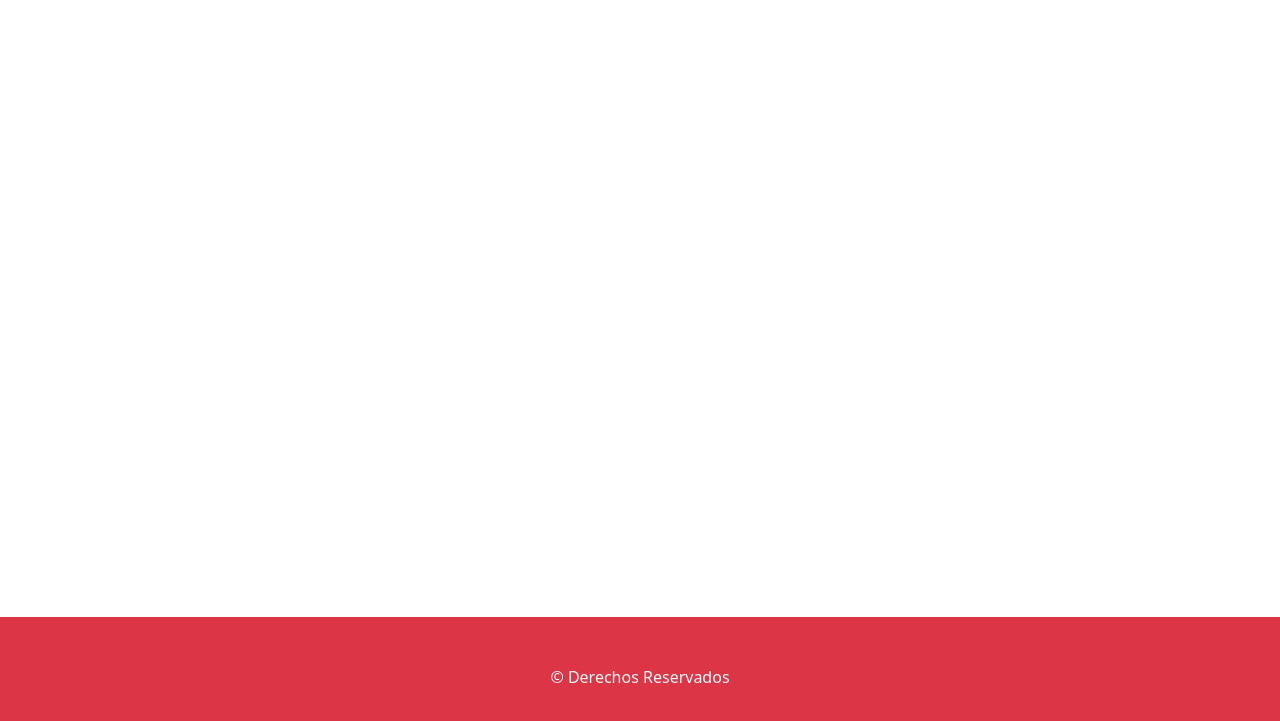
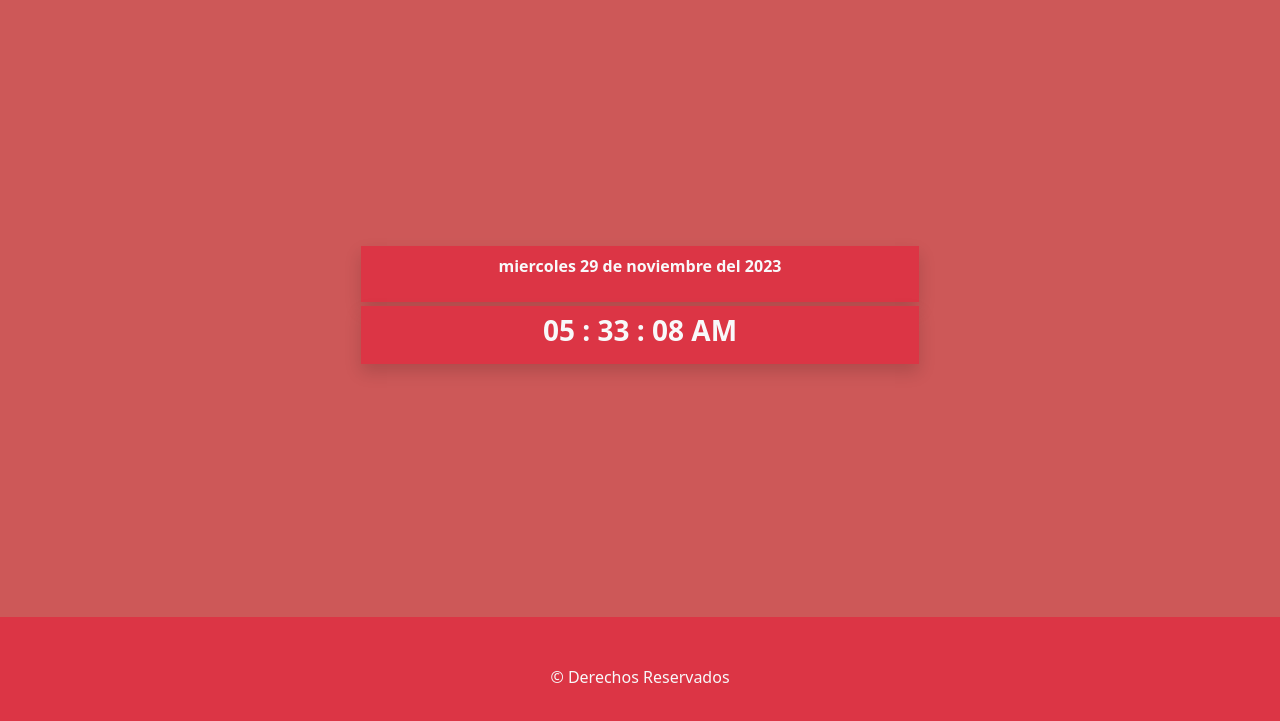
Before and after one commit to nicolasolivera32/trabajoPracticoJs5-ejercicio4, a plain HTML site: page index.html in a window 1280 px wide. Shown: the part 63-784 px from the top of the page. Drawn offline with nearby package versions, Linux system fonts and the light colour scheme.

Commit message:
se creo una web donde se muestra un reloj con fecha y hora

```diff
--- a/css/style.css
+++ b/css/style.css
@@ -1,9 +1,10 @@
 body{
     display: flex;
     flex-direction: column;
-    height: 100vh;
+    min-height: 100vh;
 }
 
 main{
     flex-grow: 1;
+    background: rgb(205, 88, 88);
 }
--- a/index.html
+++ b/index.html
@@ -69,8 +69,17 @@
         </div>
       </nav>
     </header>
-    <main>
-    </main>
+    <main class="d-flex flex-column justify-content-center">
+        <section class="container d-flex flex-column justify-content-center
+        align-items-center">
+          <article class="bg-danger shadow text-light d-flex justify-content-center align-items-center mb-1 w-50">
+            <p class="parrafoFecha p-2 fw-bold"></p>
+          </article>
+          <article class="bg-danger shadow d-flex text-light justify-content-center w-50">
+            <h3 class="parrafoHora p-2 fw-bold"></h3>
+          </article>
+        </section>
+      </main>
     <footer class="bg-danger py-5 text-center text-light">
       &copy; Derechos Reservados
     </footer>
@@ -79,5 +88,6 @@
       integrity="sha384-C6RzsynM9kWDrMNeT87bh95OGNyZPhcTNXj1NW7RuBCsyN/o0jlpcV8Qyq46cDfL"
       crossorigin="anonymous"
     ></script>
+    <script src="./js/ejercicio4.js"></script>
   </body>
 </html>
--- /dev/null
+++ b/js/ejercicio4.js
@@ -0,0 +1,55 @@
+const mostrarFecha = () => {
+    const parrafoFecha = document.querySelector(".parrafoFecha");
+    const dias = [
+      "domingo",
+      "lunes",
+      "martes",
+      "miercoles",
+      "jueves",
+      "viernes",
+      "sabado",
+    ];
+    const meses = [
+      "enero",
+      "febrero",
+      "marzo",
+      "abril",
+      "mayo",
+      "junio",
+      "julio",
+      "agosto",
+      "septiembre",
+      "octubre",
+      "noviembre",
+      "diciembre",
+    ];
+    const fecha = new Date();
+    let diaActual = dias[fecha.getDay()];
+    let numDia = fecha.getDate();
+    let mesActual = meses[fecha.getMonth()];
+    let anioActual = fecha.getFullYear();
+    parrafoFecha.innerHTML = `${diaActual} ${numDia} de ${mesActual} del ${anioActual}`;
+  };
+  const mostrarHora = () => {
+    const parrafoHora = document.querySelector(".parrafoHora");
+    const hora = new Date();
+    let horaActual = hora.getHours();
+    let minActual = hora.getMinutes();
+    let segActual = hora.getSeconds();
+    if (horaActual < 10) {
+      horaActual = "0" + horaActual;
+    }
+    if (minActual < 10) {
+      minActual = "0" + minActual;
+    }
+    if (segActual < 10) {
+      segActual = "0" + segActual;
+    }
+    if (horaActual > 0 && horaActual < 12) {
+      parrafoHora.innerHTML = `${horaActual} : ${minActual} : ${segActual} AM`;
+    } else if (horaActual > 12 && horaActual < 24) {
+      parrafoHora.innerHTML = `${horaActual} : ${minActual} : ${segActual} PM`;
+    }
+  };
+  setTimeout(mostrarFecha, 1000);
+  setInterval(mostrarHora, 1000);
```
